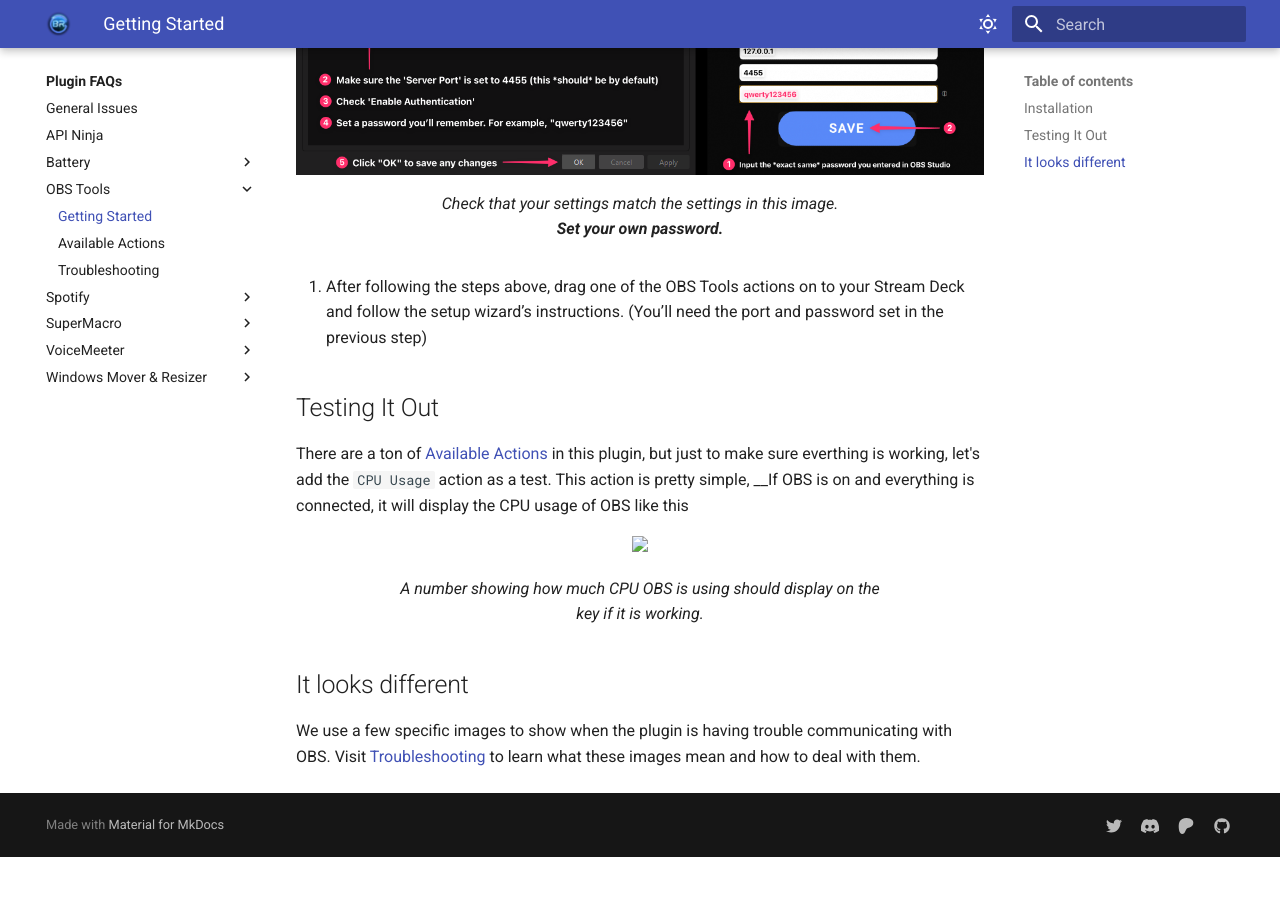
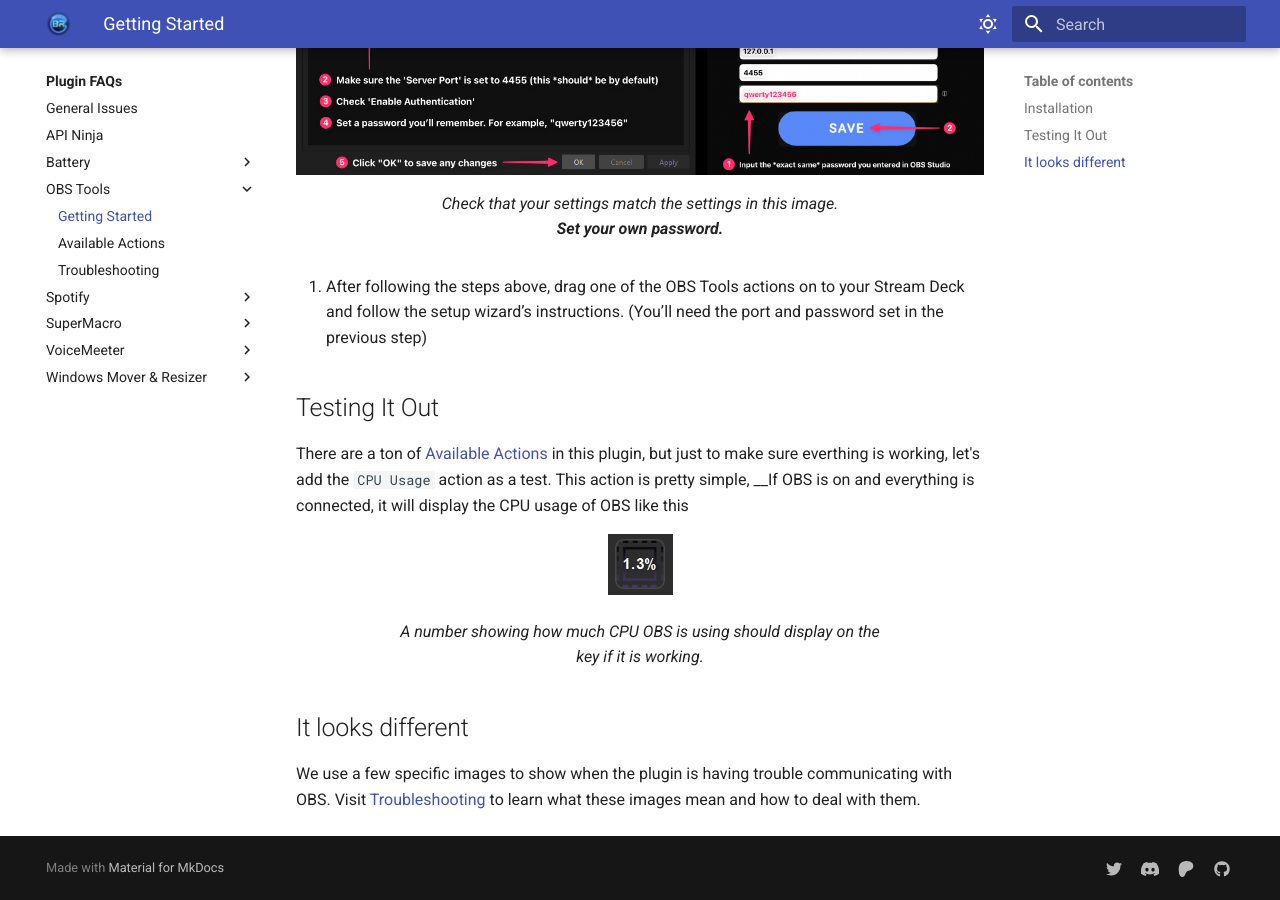
Before and after one commit to BarRaiders/barraiders.github.io, an MkDocs documentation site: the page built from docs/faqs/obs-tools/getting-started.md, in a window 1280 px wide and 900 px high, scrolled down 679 px. Built offline with MkDocs 1.6.1 and Material for MkDocs 9.7.7, drawn with Linux system fonts in a browser that asks for light colours; before the commit the page ends 1536 px from its top, so only the background shows below that.

Commit message:
Obs image changes

```diff
--- a/docs/faqs/obs-tools/getting-started.md
+++ b/docs/faqs/obs-tools/getting-started.md
@@ -22,7 +22,7 @@
 There are a ton of [Available Actions](./actions.md) in this plugin, but just to make sure everthing is working, let's add the `CPU Usage` action as a test. This action is pretty simple, __If OBS is on and everything is connected, it will display the CPU usage of OBS like this
 
 <p align="center">
-    <img src="./img/working.png"/>
+    <img src="../img/working.png"/>
     <div style="text-align:center">
         <figcaption>
             A number showing how much CPU OBS is using should display on the key if it is working.
```
